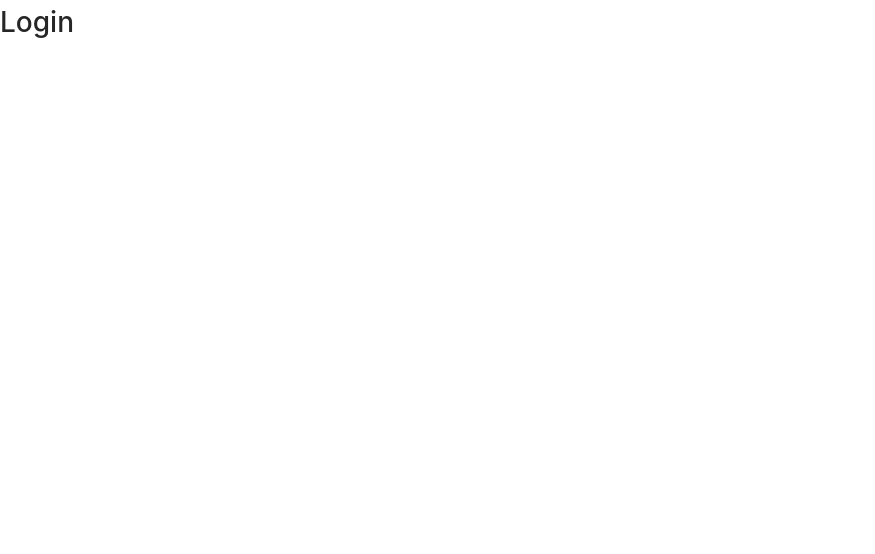
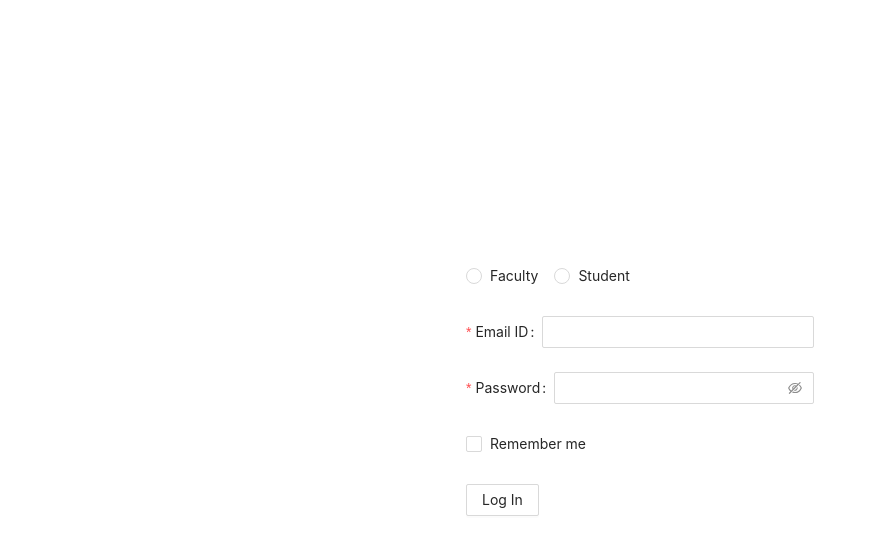
Before and after one commit to Mini-Projects-Group/Virtual-Lab, a React (Create React App) app: page /login in a window 1280 px wide. Shown: the top 554 px of the page, without its empty margins (0-875 px from the left). Built offline with nearby package versions, Linux system fonts and the light colour scheme.

Commit message:
Login UI added

```diff
--- a/src/App.tsx
+++ b/src/App.tsx
@@ -1,16 +1,17 @@
 import { BrowserRouter as Router, Switch } from "react-router-dom";
 import Landing from "./components/Landing/Landing";
+import Login from "./components/Login/Login";
 import PrivateRoute from "./reusables/routes/PrivateRoute";
 import PublicRoute from "./reusables/routes/PublicRoute";
 
 function App() {
   return (
     <Router>
-      <div className="App">
+      <div className='App'>
         <Switch>
-          <PublicRoute exact path="/" component={Landing} />
-          <PublicRoute exact path="/login" component={() => <h1>Login</h1>} />
-          <PrivateRoute exact path="/auth" component={() => <h1>Auth</h1>} />
+          <PublicRoute exact path='/' component={Landing} />
+          <PublicRoute exact path='/login' component={Login} />
+          <PrivateRoute exact path='/auth' component={() => <h1>Auth</h1>} />
         </Switch>
       </div>
     </Router>
--- /dev/null
+++ b/src/components/Login/Login.module.css
@@ -0,0 +1,16 @@
+.root {
+  height: 100vh;
+
+  display: flex;
+  justify-content: center;
+  align-items: center;
+}
+
+.form {
+  /* background-color: aqua; */
+
+  /* display: flex;
+  flex-direction: column;
+  justify-content: center;
+  align-items: center; */
+}
--- /dev/null
+++ b/src/components/Login/Login.tsx
@@ -0,0 +1,57 @@
+import React, { useState } from "react";
+import { Button, Form, Input, Checkbox, Radio } from "antd";
+import styles from "./Login.module.css";
+
+const Login = () => {
+  const handleSubmit = (props) => {
+    console.log("Success", props);
+  };
+
+  const handleFailure = (props) => {
+    console.log("Failure");
+  };
+
+  return (
+    <div className={styles.root}>
+      <Form
+        name='basic'
+        className={styles.form}
+        onFinish={handleSubmit}
+        onFinishFailed={handleFailure}
+      >
+        <Form.Item name='userType'>
+          <Radio.Group>
+            <Radio value='faculty'>Faculty</Radio>
+            <Radio value='student'>Student</Radio>
+          </Radio.Group>
+        </Form.Item>
+
+        <Form.Item
+          name='email'
+          label='Email ID'
+          rules={[{ required: true, message: "Email ID cannot be empty!" }]}
+        >
+          <Input type='email' />
+        </Form.Item>
+
+        <Form.Item
+          name='password'
+          label='Password'
+          rules={[{ required: true, message: "Password cannot be empty!" }]}
+        >
+          <Input.Password />
+        </Form.Item>
+
+        <Form.Item name='remember' valuePropName='checked'>
+          <Checkbox>Remember me</Checkbox>
+        </Form.Item>
+
+        <Form.Item>
+          <Button htmlType='submit'>Log In</Button>
+        </Form.Item>
+      </Form>
+    </div>
+  );
+};
+
+export default Login;
--- a/src/index.tsx
+++ b/src/index.tsx
@@ -5,9 +5,4 @@ import "antd/dist/antd.css";
 import "./App.less";
 import App from "./App";
 
-ReactDOM.render(
-  <React.StrictMode>
-    <App />
-  </React.StrictMode>,
-  document.getElementById("root")
-);
+ReactDOM.render(<App />, document.getElementById("root"));
--- a/src/reusables/routes/PrivateRoute.tsx
+++ b/src/reusables/routes/PrivateRoute.tsx
@@ -6,12 +6,12 @@ const PrivateRoute: React.FC<RouteProps> = ({
   component: Component,
   ...rest
 }) => {
-  const isAuthenticated = localStorage.getItem("token") ? true : false;
+  const isAuthenticated = localStorage.getItem("vl-token") ? true : false;
   return (
     <Route
       {...rest}
       render={(props) =>
-        isAuthenticated ? <Component {...props} /> : <Redirect to="/" />
+        isAuthenticated ? <Component {...props} /> : <Redirect to='/' />
       }
     />
   );
--- a/src/reusables/routes/PublicRoute.tsx
+++ b/src/reusables/routes/PublicRoute.tsx
@@ -5,12 +5,12 @@ const PublicRoute: React.FC<RouteProps> = ({
   component: Component,
   ...rest
 }) => {
-  const token = localStorage.getItem("token");
+  const token = localStorage.getItem("vl-token");
   return (
     <Route
       {...rest}
       render={(props) => {
-        return !token ? <Component {...props} /> : <Redirect to="/auth" />;
+        return !token ? <Component {...props} /> : <Redirect to='/auth' />;
       }}
     />
   );
```
